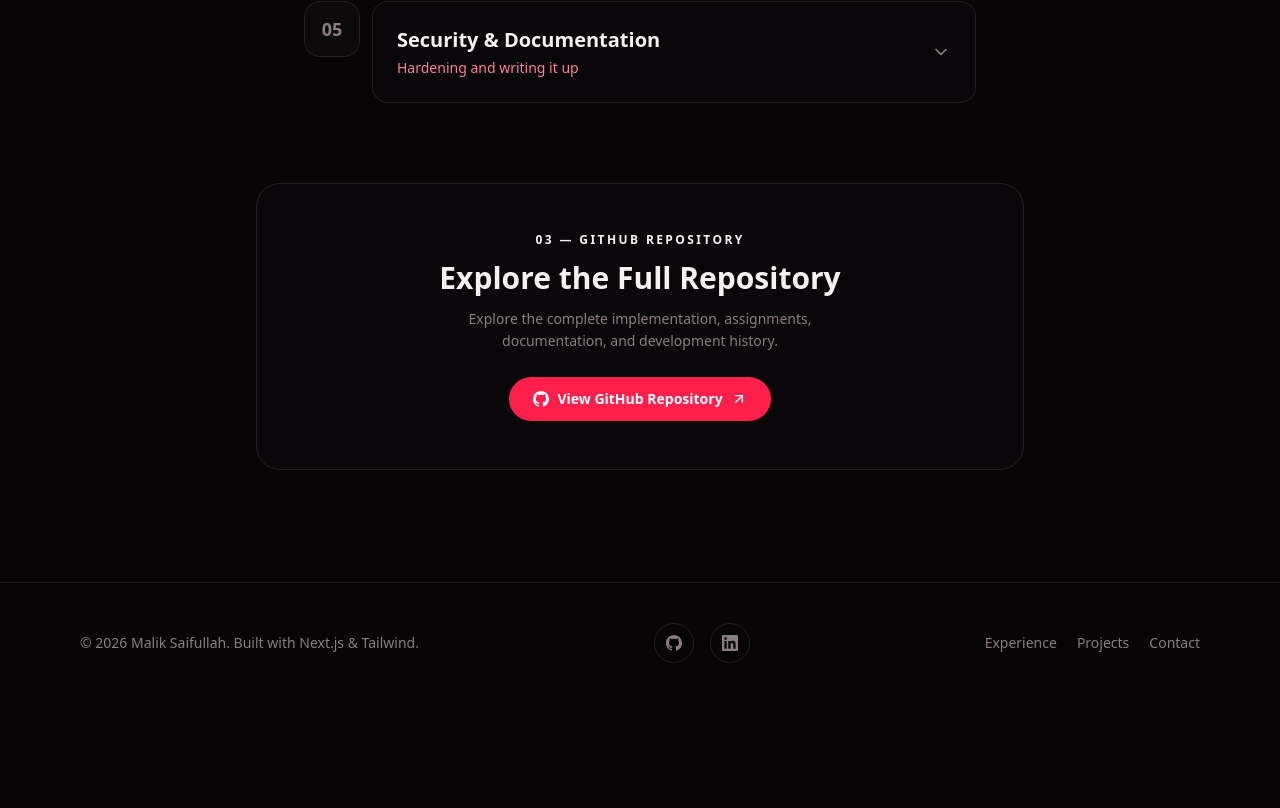
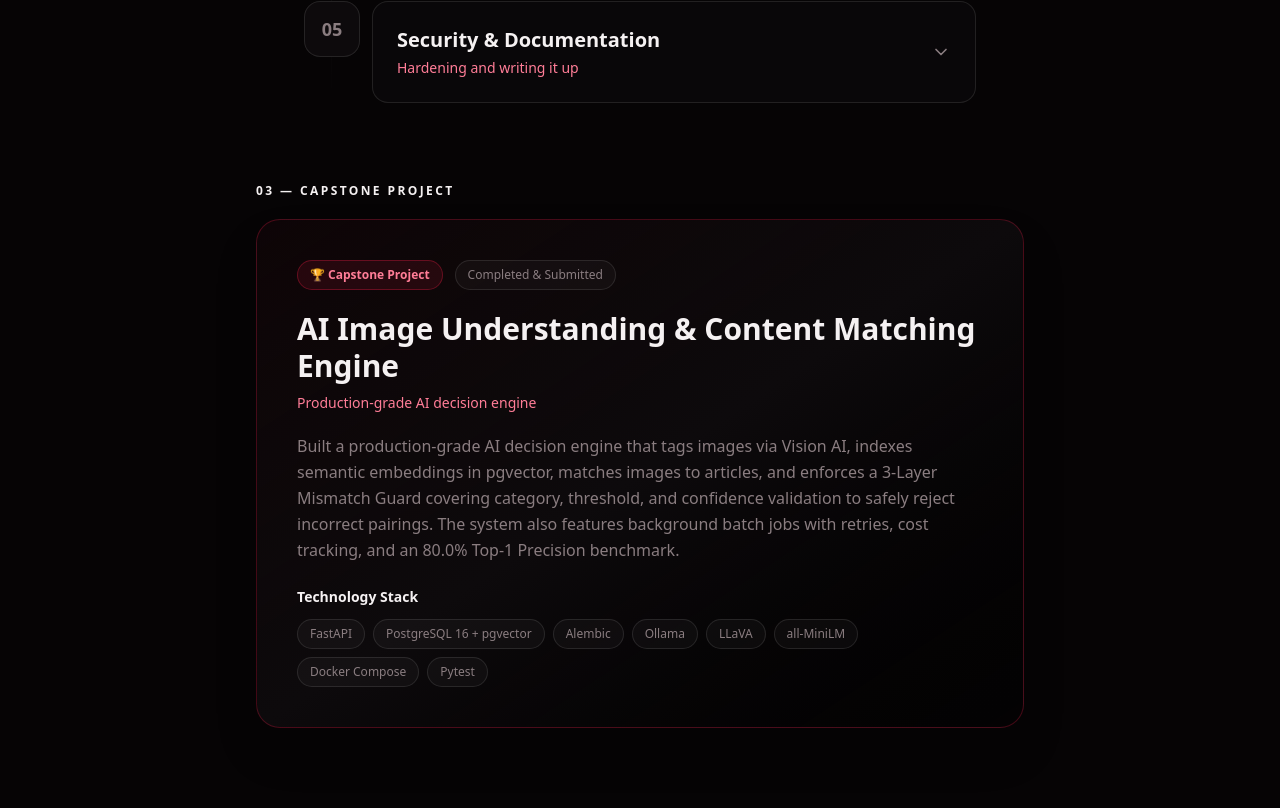
Before and after one commit to saif098-bit/Portfolio, a Next.js app: page /projects/flyrank-backend-internship in a window 1280 px wide. Shown: the part 1465-2273 px from the top of the page. Before the commit the page ends 2168 px from the top, so only its background shows below. Built offline with nearby package versions, Linux system fonts and the light colour scheme.

Commit message:
Add independent capstone project to FlyRank internship

```diff
--- a/src/app/projects/flyrank-backend-internship/page.tsx
+++ b/src/app/projects/flyrank-backend-internship/page.tsx
@@ -1,7 +1,10 @@
 import Link from "next/link";
 import { ArrowLeft, ArrowUpRight } from "lucide-react";
 import { GithubIcon } from "@/components/ui/SocialIcons";
-import { FLYRANK_INTERNSHIP } from "@/data/flyrank-internship";
+import {
+  FLYRANK_INTERNSHIP,
+  CAPSTONE_PROJECT,
+} from "@/data/flyrank-internship";
 import AssignmentTimeline from "@/components/projects/AssignmentTimeline";
 import RevealOnScroll from "@/components/ui/RevealOnScroll";
 
@@ -74,11 +77,67 @@ export default function FlyRankCaseStudyPage() {
 
         <AssignmentTimeline />
 
-        {/* 03 — GitHub */}
+{/* 03 — Capstone Project */}
+<RevealOnScroll delay={0.1}>
+  <div className="mt-20">
+    <p className="text-xs font-semibold uppercase tracking-[0.2em] text-crimson-400">
+      03 — Capstone Project
+    </p>
+
+    <div className="mt-5 rounded-3xl border border-crimson-500/25 bg-gradient-to-br from-crimson-900/15 via-surface to-black/30 p-7 shadow-2xl shadow-crimson-950/20 sm:p-10">
+      <div className="flex flex-col gap-6">
+        <div>
+          <div className="flex flex-wrap items-center gap-3">
+            <span className="inline-flex items-center gap-2 rounded-full border border-crimson-500/30 bg-crimson-500/10 px-3 py-1.5 text-xs font-semibold text-crimson-300">
+              🏆 Capstone Project
+            </span>
+
+            <span className="rounded-full border border-white/10 bg-white/[0.03] px-3 py-1.5 text-xs text-muted">
+              {CAPSTONE_PROJECT.status}
+            </span>
+          </div>
+
+          <h2 className="mt-5 font-heading text-2xl font-semibold leading-tight sm:text-3xl">
+            {CAPSTONE_PROJECT.title}
+          </h2>
+
+          <p className="mt-2 text-sm font-medium text-crimson-300">
+            {CAPSTONE_PROJECT.tagline}
+          </p>
+
+          <p className="mt-5 max-w-2xl text-sm leading-relaxed text-muted sm:text-base">
+            {CAPSTONE_PROJECT.description}
+          </p>
+        </div>
+
+        <div>
+          <h3 className="font-heading text-sm font-semibold">
+            Technology Stack
+          </h3>
+
+          <div className="mt-3 flex flex-wrap gap-2">
+            {CAPSTONE_PROJECT.techStack.map((tech) => (
+              <span
+                key={tech}
+                className="rounded-full border border-white/10 bg-white/[0.03] px-3 py-1.5 text-xs text-muted"
+              >
+                {tech}
+              </span>
+            ))}
+          </div>
+        </div>
+      </div>
+    </div>
+  </div>
+</RevealOnScroll>
+
+{/* 04 — GitHub */}
+
+        {/* 04 — GitHub */}
         <RevealOnScroll delay={0.1}>
           <div className="mt-20 rounded-3xl border border-white/10 bg-surface/60 p-8 text-center sm:p-12">
             <p className="text-xs font-semibold uppercase tracking-[0.2em] text-crimson-400">
-              03 — GitHub Repository
+              04 — GitHub Repository
             </p>
             <h2 className="mt-3 font-heading text-2xl font-semibold sm:text-3xl">
               Explore the Full Repository
--- a/src/app/projects/page.tsx
+++ b/src/app/projects/page.tsx
@@ -16,7 +16,7 @@ export default function ProjectsPage() {
       <SectionHeading
         eyebrow="Built & Shipped"
         title={<>Things I&apos;ve <span className="text-gradient">built</span></>}
-        description="Five independent full-stack and automation projects, plus a structured backend engineering internship."
+        description="Seven independent full-stack and automation projects, plus a structured backend engineering internship."
       />
 
       <div className="mt-16">
--- a/src/components/projects/FeaturedCaseStudyCard.tsx
+++ b/src/components/projects/FeaturedCaseStudyCard.tsx
@@ -4,7 +4,11 @@ import Link from "next/link";
 import { motion } from "framer-motion";
 import { ArrowRight, ArrowUpRight, Sparkles } from "lucide-react";
 import { GithubIcon } from "@/components/ui/SocialIcons";
-import { FLYRANK_INTERNSHIP, ASSIGNMENTS } from "@/data/flyrank-internship";
+import {
+  FLYRANK_INTERNSHIP,
+  ASSIGNMENTS,
+  CAPSTONE_PROJECT,
+} from "@/data/flyrank-internship";
 import RevealOnScroll from "@/components/ui/RevealOnScroll";
 
 export default function FeaturedCaseStudyCard() {
@@ -30,19 +34,33 @@ export default function FeaturedCaseStudyCard() {
             {FLYRANK_INTERNSHIP.summary}
           </p>
 
-          {/* Assignment number chips */}
-          <div className="mt-8 flex flex-wrap gap-3">
+          {/* Assignments + Independent Capstone */}
+<div className="mt-8 grid grid-cols-2 gap-3 sm:grid-cols-3">
   {ASSIGNMENTS.map((a) => (
     <div
       key={a.number}
-                className="flex min-w-[92px] flex-col items-start gap-1 rounded-xl border border-white/10 bg-white/[0.03] px-4 py-3 transition-colors group-hover:border-crimson-500/20"
+      className="flex min-h-[86px] flex-col items-start justify-center gap-1 rounded-xl border border-white/10 bg-white/[0.03] px-4 py-3 transition-colors group-hover:border-crimson-500/20"
     >
       <span className="font-heading text-lg font-semibold text-crimson-400">
         {a.number}
       </span>
-                <span className="text-[11px] leading-tight text-muted">{a.title}</span>
+
+      <span className="text-[11px] leading-tight text-muted">
+        {a.title}
+      </span>
     </div>
   ))}
+
+  {/* Capstone */}
+  <div className="flex min-h-[86px] flex-col items-start justify-center gap-1 rounded-xl border border-crimson-500/30 bg-crimson-500/[0.08] px-4 py-3 transition-colors group-hover:border-crimson-500/50">
+    <span className="font-heading text-lg font-semibold text-crimson-400">
+      🏆
+    </span>
+
+    <span className="text-[11px] leading-tight text-crimson-200">
+      Capstone Project
+    </span>
+  </div>
 </div>
 
           <p className="mt-6 text-sm font-medium text-muted">
--- a/src/data/flyrank-internship.ts
+++ b/src/data/flyrank-internship.ts
@@ -60,3 +60,20 @@ export const ASSIGNMENTS: Assignment[] = [
     tags: ["Security", "Technical Docs"],
   },
 ];
+export const CAPSTONE_PROJECT = {
+  title: "AI Image Understanding & Content Matching Engine",
+  tagline: "Production-grade AI decision engine",
+  description:
+    "Built a production-grade AI decision engine that tags images via Vision AI, indexes semantic embeddings in pgvector, matches images to articles, and enforces a 3-Layer Mismatch Guard covering category, threshold, and confidence validation to safely reject incorrect pairings. The system also features background batch jobs with retries, cost tracking, and an 80.0% Top-1 Precision benchmark.",
+  techStack: [
+    "FastAPI",
+    "PostgreSQL 16 + pgvector",
+    "Alembic",
+    "Ollama",
+    "LLaVA",
+    "all-MiniLM",
+    "Docker Compose",
+    "Pytest",
+  ],
+  status: "Completed & Submitted",
+};
```
Lines whose indentation alone changed are shown as unchanged.
